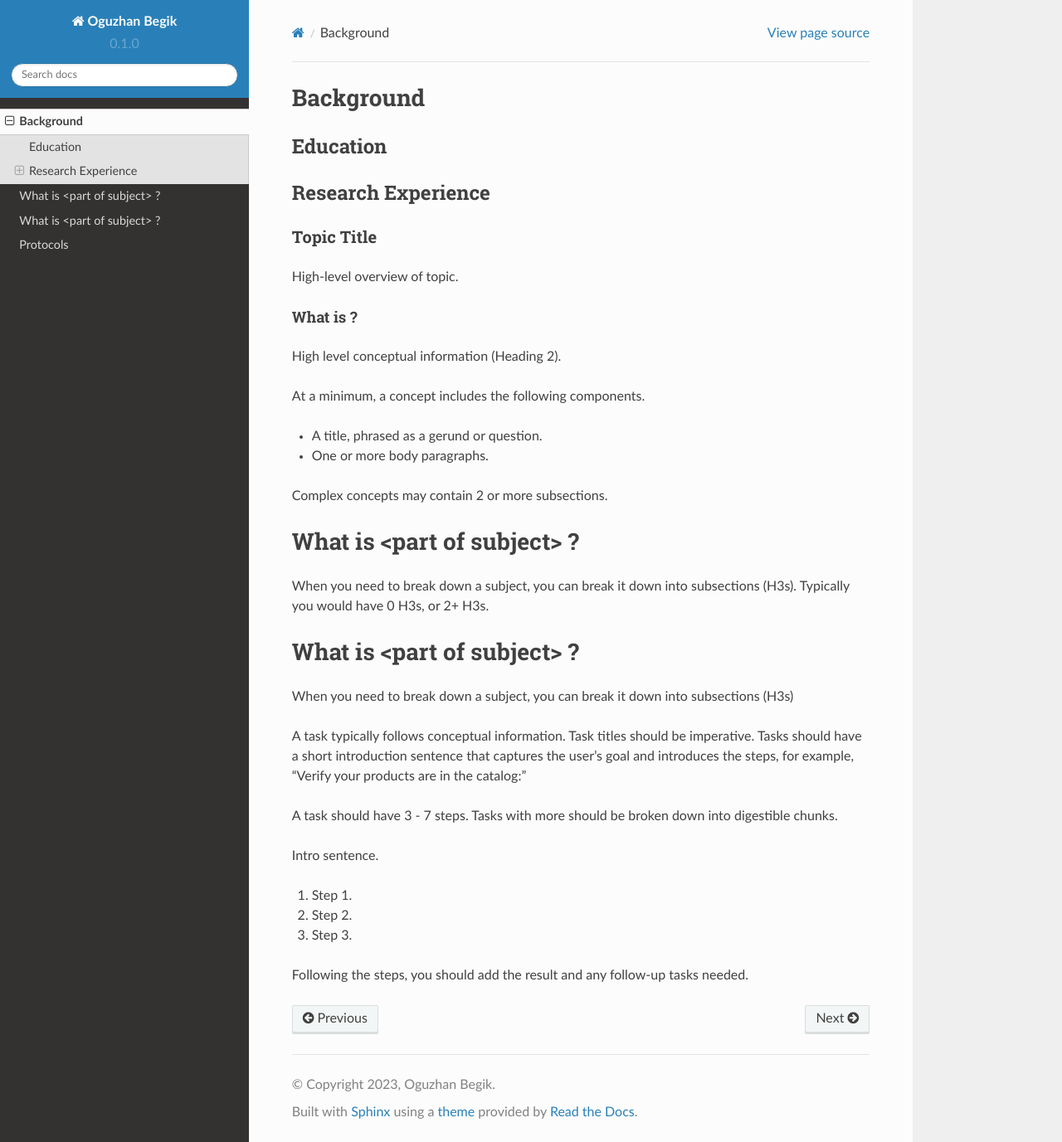
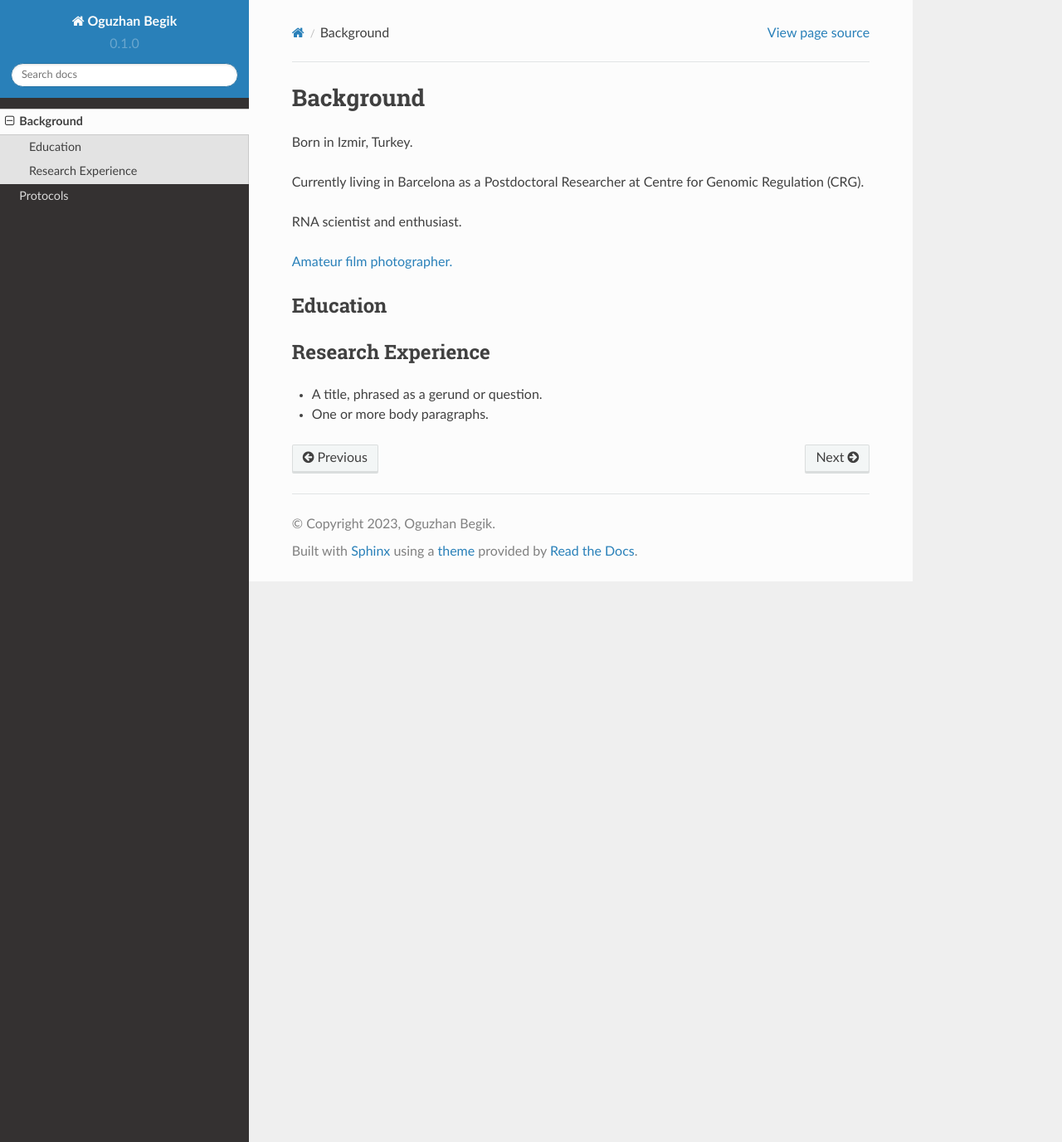
Before and after one commit to obegik/website_readdocs, a Sphinx documentation site: the page built from docs/source/background.rst, in a window 1280 px wide and 1377 px high. Shown: the whole window at 83% size. Built offline with Sphinx 7.4.7 and the Read the Docs theme 2.0.0, drawn with Linux system fonts in a browser that asks for light colours.

Commit message:
Update background.rst

```diff
--- a/docs/source/background.rst
+++ b/docs/source/background.rst
@@ -1,7 +1,15 @@
 Background
 =====
 
+Born in Izmir, Turkey.
 
+Currently living in Barcelona as a Postdoctoral Researcher at Centre for Genomic Regulation (CRG).
+
+RNA scientist and enthusiast.
+
+
+
+`Amateur film photographer. <link URL>`_
 
 
 
@@ -15,47 +23,5 @@ Research Experience
 ----------------
 
 
-Topic Title
-###########
-
-High-level overview of topic.
-
-What is ?
-**********
-
-High level conceptual information (Heading 2).
-
-At a minimum, a concept includes the following components.
-
 * A title, phrased as a gerund or question.
 * One or more body paragraphs.
-
-Complex concepts may contain 2 or more subsections.
-
-What is <part of subject> ?
-============================
-
-When you need to break down a subject, you can break it down into subsections (H3s). Typically you would have 0 H3s, or 2+ H3s.
-
-
-What is <part of subject> ?
-============================
-
-When you need to break down a subject, you can break it down into subsections (H3s)
-
-Do this
-**********
-
-A task typically follows conceptual information. Task titles should be imperative. Tasks should have a short introduction sentence that captures the user's goal and introduces the steps, for example, "Verify your products are in the catalog:"
-
-A task should have 3 - 7 steps.  Tasks with more should be broken down into digestible chunks.
-
-Intro sentence.
-
-#. Step 1.
-
-#. Step 2.
-
-#. Step 3.
-
-Following the steps, you should add the result and any follow-up tasks needed.
```
